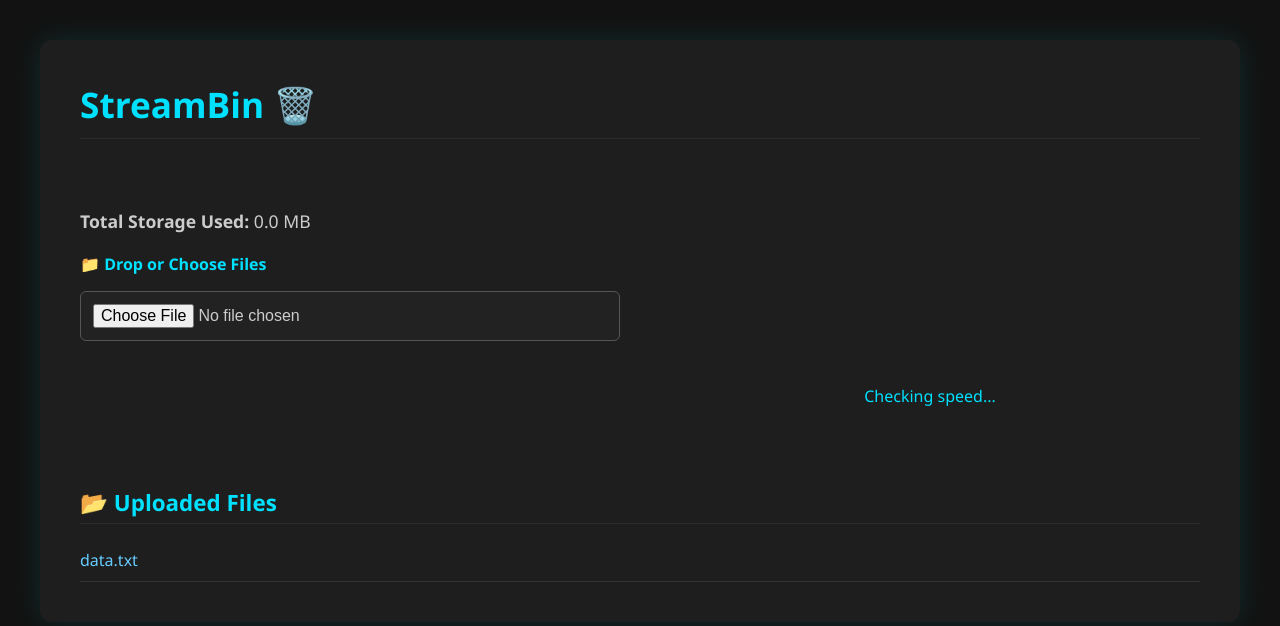
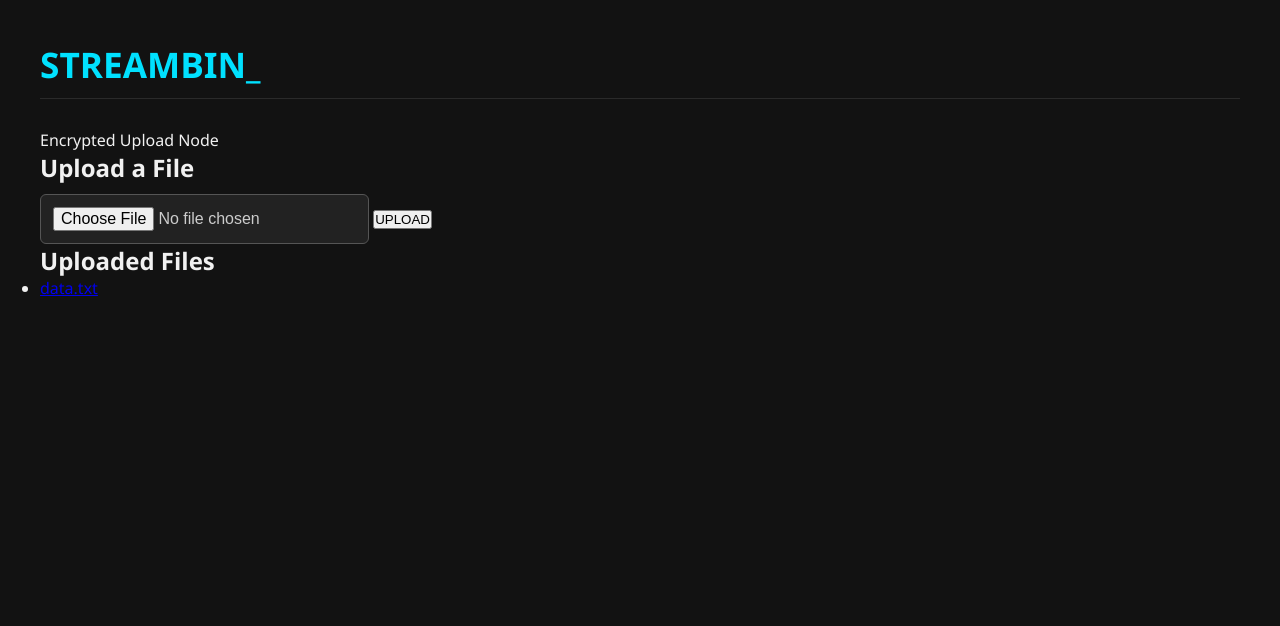
Before and after one commit to Amber100023r44/flask-file-share, a Flask app: page / in a window 1280 px wide. Shown: the top 626 px of the page. Run offline with Flask 3, Linux system fonts and the light colour scheme; a map, chart or similar area stays blank.

Commit message:
Update index.html

```diff
--- a/templates/index.html
+++ b/templates/index.html
@@ -1,103 +1,37 @@
 <!DOCTYPE html>
 <html>
 <head>
-  <title>StreamBin - Secure File Sharing</title>
-  <meta name="viewport" content="width=device-width, initial-scale=1.0">
+  <title>STREAMBIN | Secure File Sharing</title>
   <link href="https://fonts.googleapis.com/css2?family=Orbitron:wght@400;600&display=swap" rel="stylesheet">
   <link rel="stylesheet" href="{{ url_for('static', filename='style.css') }}">
 </head>
 <body>
-  <div class="container">
-    <h1>StreamBin 🗑️</h1>
+  <div class="scanlines"></div>
 
-    <!-- Left Panel: Upload + Storage Info -->
-    <div class="left-panel">
-      <div class="stats">
-        <p><strong>Total Storage Used:</strong> {{ total_size }} MB</p>
-      </div>
+  <header>
+    <h1 class="logo">STREAMBIN<span class="glitch">_</span></h1>
+    <p class="tagline">Encrypted Upload Node</p>
+  </header>
 
-      <!-- Upload Form -->
-      <form class="upload-box" action="/upload" method="post" enctype="multipart/form-data">
-        <label class="label-upload" for="file">📁 Drop or Choose Files</label>
-        <input type="file" name="file" id="file" onchange="this.form.submit();">
+  <main class="main-grid">
+    <!-- Left: Upload -->
+    <section class="upload-box">
+      <h2>Upload a File</h2>
+      <form method="POST" action="/" enctype="multipart/form-data">
+        <input type="file" name="file" required>
+        <button type="submit">UPLOAD</button>
       </form>
-    </div>
+    </section>
 
-    <!-- Right Panel: Internet Speed Dial -->
-    <div class="right-panel">
-      <div class="dial-container">
-        <canvas id="speedometer" width="300" height="150"></canvas>
-        <p id="speed-text" class="dial-label">Checking speed...</p>
-      </div>
-    </div>
-
-    <!-- Full Width: Uploaded Files -->
-    <div class="files-section">
-      <h2>📂 Uploaded Files</h2>
-      {% if files %}
-        <ul>
-          {% for file in files %}
-            <li><a href="{{ url_for('uploaded_file', filename=file) }}" download>{{ file }}</a></li>
-          {% endfor %}
-        </ul>
-      {% else %}
-        <p>No files uploaded yet.</p>
-      {% endif %}
-    </div>
-  </div>
-
-  <!-- Chart.js -->
-  <script src="https://cdn.jsdelivr.net/npm/chart.js"></script>
-
-  <script>
-    let speedChart;
-
-    async function measureSpeed() {
-      const startTime = performance.now();
-      const response = await fetch("https://via.placeholder.com/1000x1000.png");
-      const blob = await response.blob();
-      const endTime = performance.now();
-
-      const bits = blob.size * 8;
-      const duration = (endTime - startTime) / 1000;
-      const mbps = (bits / duration) / (1024 * 1024);
-
-      updateDial(mbps);
-      document.getElementById("speed-text").textContent = `Current Speed: ${mbps.toFixed(2)} Mbps`;
-    }
-
-    function updateDial(speed) {
-      const cappedSpeed = Math.min(speed, 100);
-      if (!speedChart) {
-        const ctx = document.getElementById('speedometer').getContext('2d');
-        speedChart = new Chart(ctx, {
-          type: 'doughnut',
-          data: {
-            labels: ['Speed'],
-            datasets: [{
-              data: [cappedSpeed, 100 - cappedSpeed],
-              backgroundColor: ['#00ffe7', '#333'],
-              borderWidth: 0
-            }]
-          },
-          options: {
-            rotation: -90,
-            circumference: 180,
-            cutout: '80%',
-            plugins: {
-              tooltip: { enabled: false },
-              legend: { display: false }
-            }
-          }
-        });
-      } else {
-        speedChart.data.datasets[0].data = [cappedSpeed, 100 - cappedSpeed];
-        speedChart.update();
-      }
-    }
-
-    setInterval(measureSpeed, 10000);
-    measureSpeed();
-  </script>
+    <!-- Right: Uploaded Files -->
+    <section class="uploaded-files">
+      <h2>Uploaded Files</h2>
+      <ul>
+        {% for file in files %}
+          <li><a href="{{ url_for('download', filename=file) }}" download>{{ file }}</a></li>
+        {% endfor %}
+      </ul>
+    </section>
+  </main>
 </body>
 </html>
```
